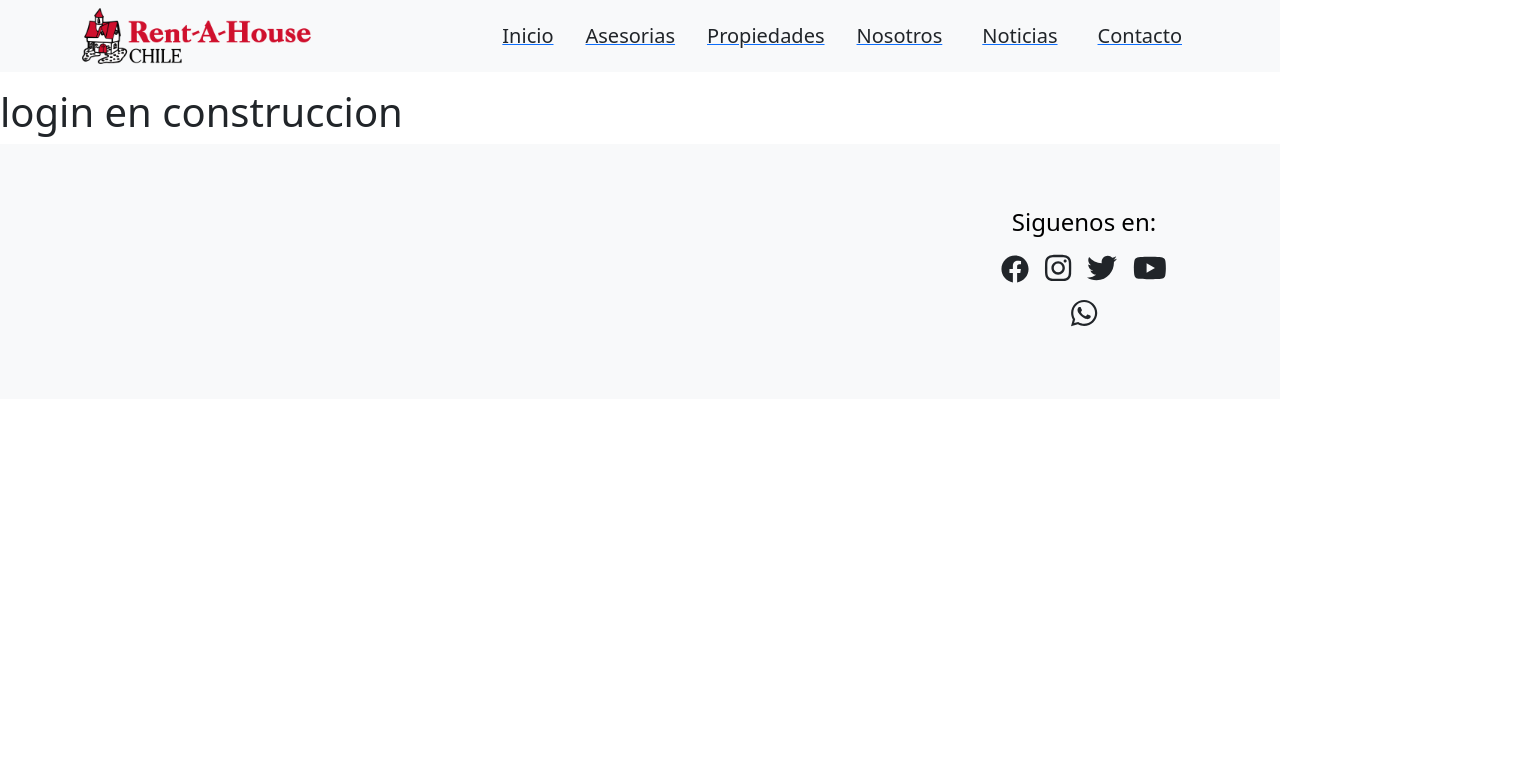
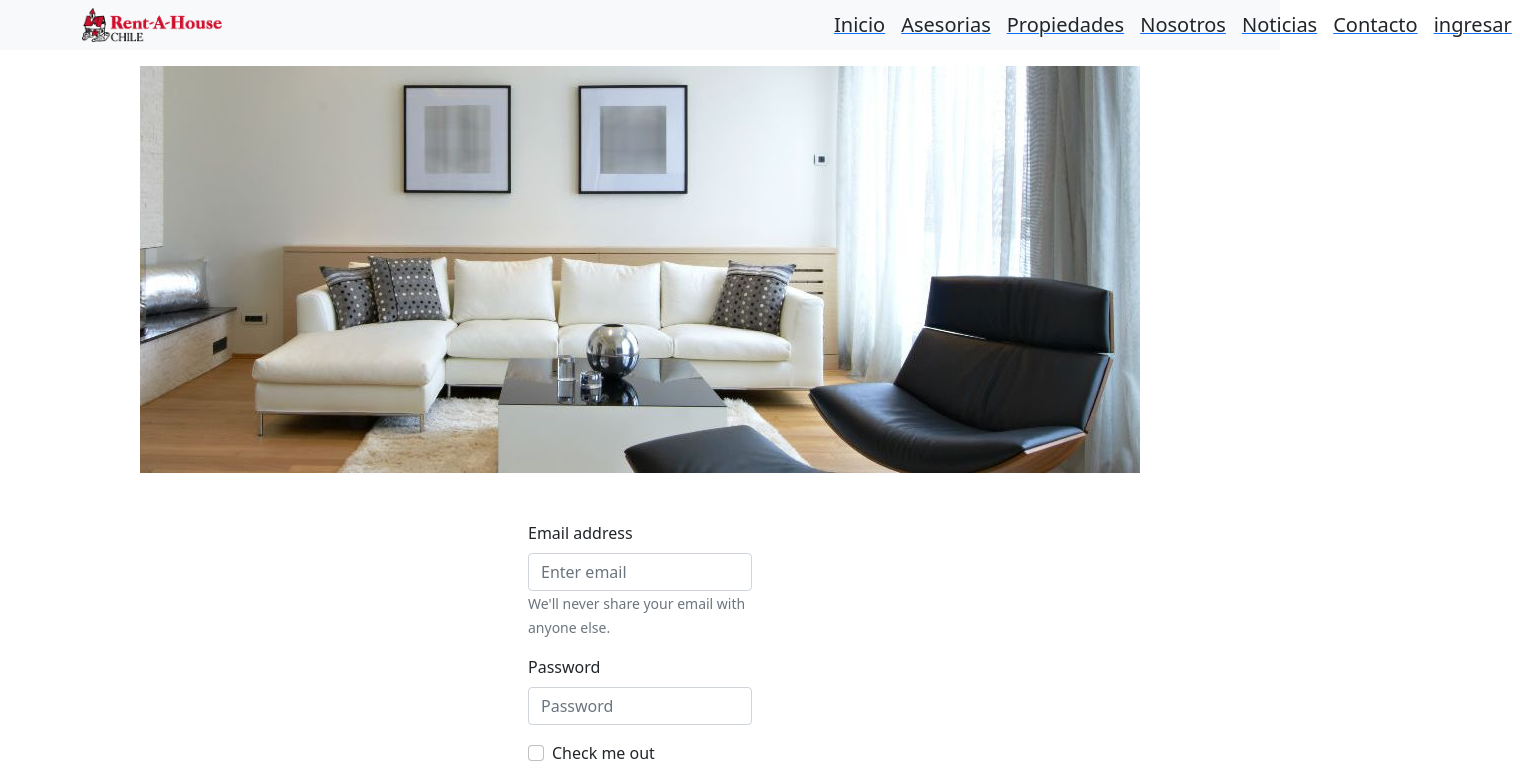
Before and after one commit to mf114090/manuelfilgueirainversiones, a React (Create React App) app: page /LogIn in a window 1280 px wide. Shown: the top 779 px of the page, 1520 px wide, since content can reach past the window. Built offline with nearby package versions, Linux system fonts and the light colour scheme.

Commit message:
componente login

```diff
--- a/src/Components/Login.js
+++ b/src/Components/Login.js
@@ -1,8 +1,37 @@
 import React from "react";
+import {Form} from 'react-bootstrap';
+import { Button } from "react-bootstrap";
+import living from "../img/living.jpg"
 
 const Login = () => {
     return (
-       <h1>login en construccion</h1>
+        <div className="form-body">
+            <div className="img-fluid text-center">
+                <img src={living} className="img-fluid" height="" alt="..." />
+            </div>
+            <div className="container col-md-3 p-5">
+                <Form>
+                    <Form.Group className="mb-3" controlId="formBasicEmail">
+                    <Form.Label>Email address</Form.Label>
+                    <Form.Control type="email" placeholder="Enter email" />
+                    <Form.Text className="text-muted">
+                        We'll never share your email with anyone else.
+                    </Form.Text>
+                    </Form.Group>
+
+                    <Form.Group className="mb-3" controlId="formBasicPassword">
+                    <Form.Label>Password</Form.Label>
+                    <Form.Control type="password" placeholder="Password" />
+                    </Form.Group>
+                    <Form.Group className="mb-3" controlId="formBasicCheckbox">
+                    <Form.Check type="checkbox" label="Check me out" />
+                    </Form.Group>
+                    <Button variant="primary" type="submit">
+                    Ingresar
+                    </Button>
+                </Form>
+            </div>
+        </div>
     )
 }
 
--- a/src/Components/Menu.js
+++ b/src/Components/Menu.js
@@ -7,40 +7,40 @@ const Menu = () => {
         <div className="navbar bg-light text-dark mb-3">
 			<div className="container">
 
-                <div className='navbar-logo'>
+                <div className='navbar-logo col-md-2'>
 					<img src={Rentahousecl} className="d-block w-75"   alt="..."/>
 
 				</div>
-				<div className="ml-auto">
+				<div className="col-md-4">
 
 					<Link to="/">
-						<span className="text-dark mb-0 fs-5 p-3">Inicio</span>
+						<span className="text-dark mb-0 fs-5 p-2">Inicio</span>
 					</Link>
 
 					<Link to="/about">
-						<span className="text-dark mb-0 fs-5 p-3">Asesorias</span>
+						<span className="text-dark mb-0 fs-5 p-2">Asesorias</span>
 					</Link>
 
 					<Link to="/about">
-						<span className="text-dark mb-0 fs-5 p-3">Propiedades</span>
+						<span className="text-dark mb-0 fs-5 p-2">Propiedades</span>
 					</Link>
 
 
 					<Link to="/about">
-						<span className="text-dark mb-0 fs-5 p-3">Nosotros</span>
+						<span className="text-dark mb-0 fs-5 p-2">Nosotros</span>
 					</Link>
 
 					<Link to="/news">
-						<span className=" text-dark mb-0 fs-5 p-4">Noticias</span>
+						<span className=" text-dark mb-0 fs-5 p-2">Noticias</span>
 					</Link>
 
 					<Link to= "/contact">
-						<span className=" text-dark mb-0 fs-5 p-3">Contacto</span>
+						<span className=" text-dark mb-0 fs-5 p-2">Contacto</span>
 					</Link>
 
-					{/* <Link to="/Login">
-						<span className="text-dark mb-0 fs-4">log in</span>
-					</Link> | {" "} */}
+					 <Link to="/Login">
+						<span className="text-dark mb-0 fs-5 p-2">ingresar</span>
+					</Link>
 
 
 				</div>
```
Also changed, not shown: src/img/living.jpg (added).
